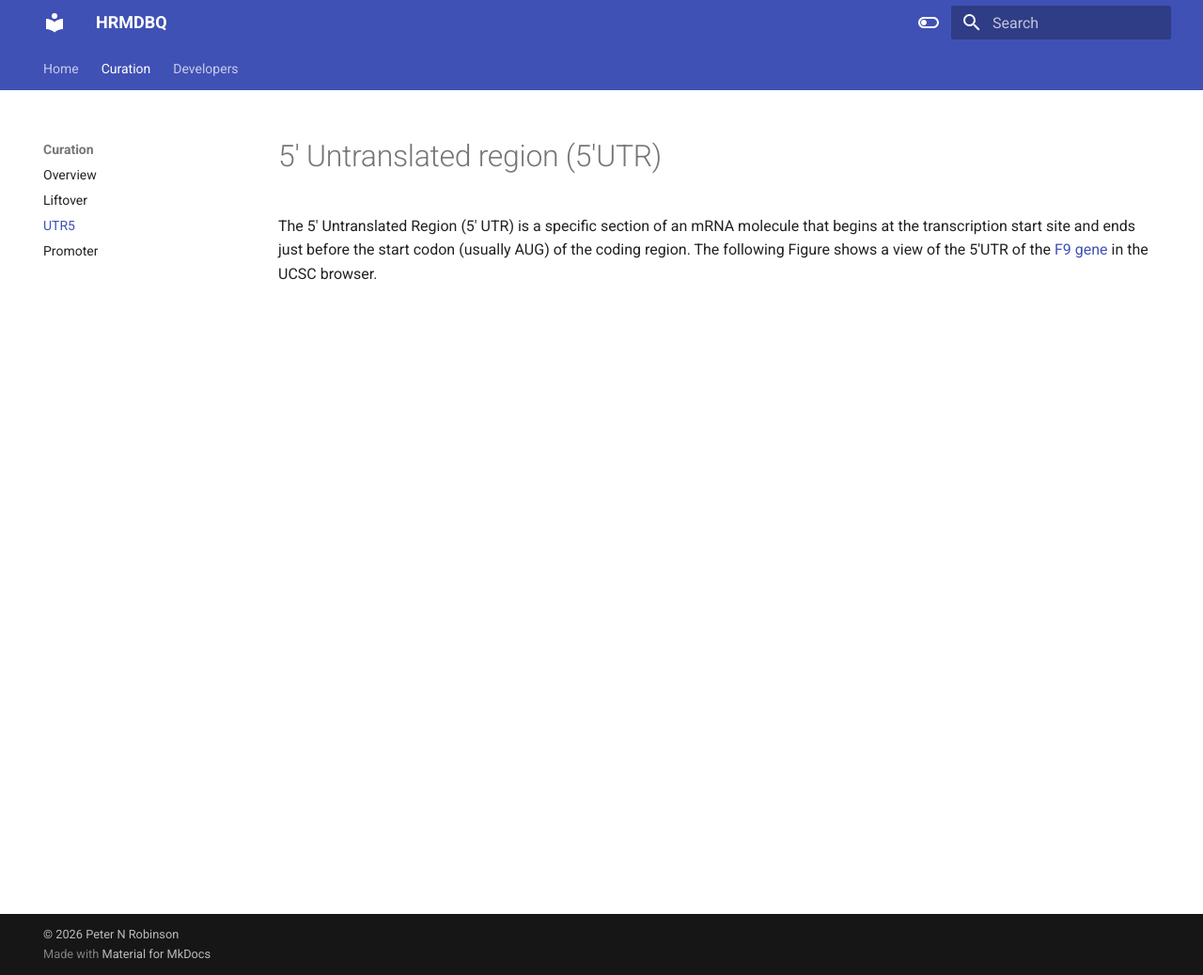
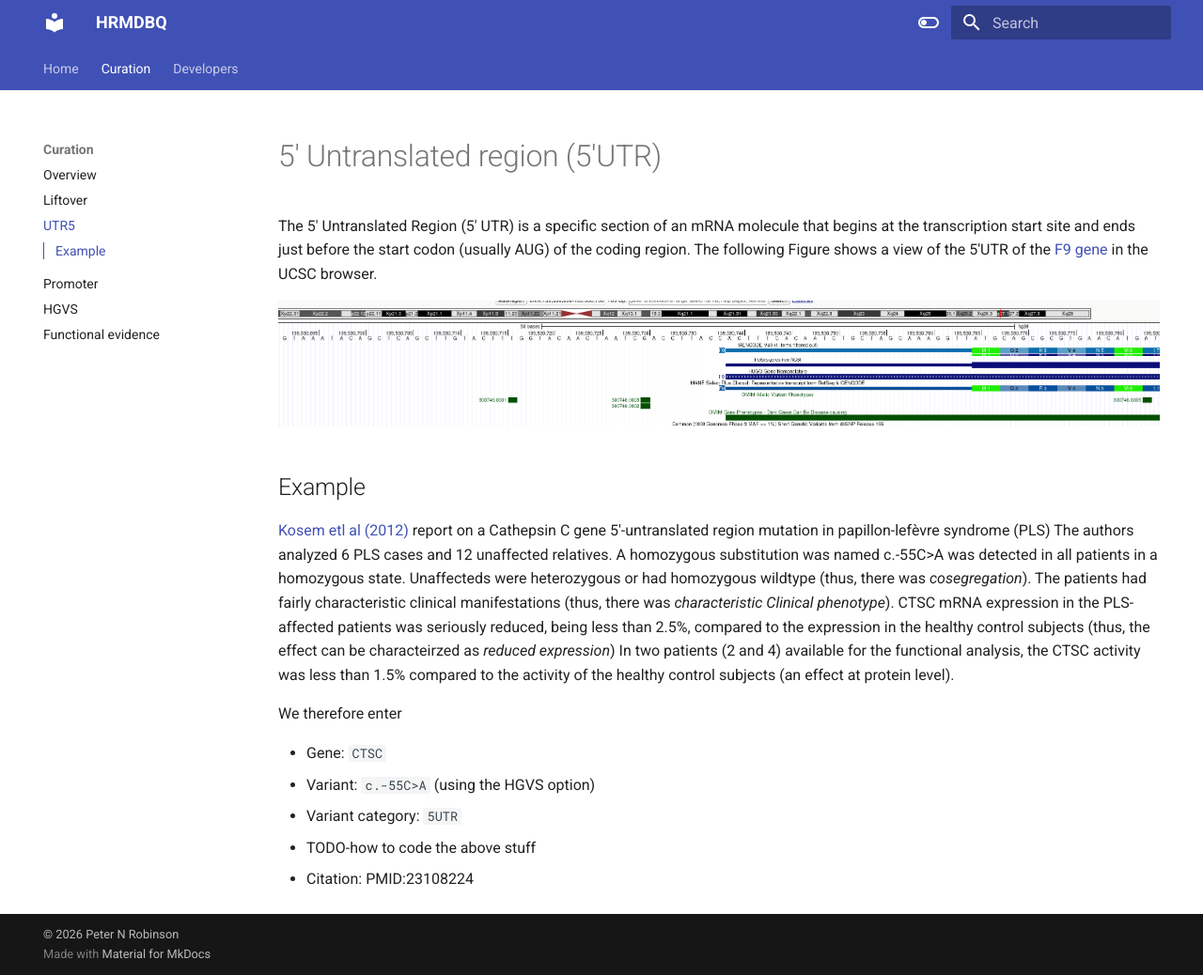
Before and after one commit to P2GX/hrmdbq, an MkDocs documentation site: the page built from docs/curation/utr5.md, in a window 1280 px wide and 1038 px high. Shown: the whole window at 94% size. Built offline with MkDocs 1.6.1 and Material for MkDocs 9.7.7, drawn with Linux system fonts in a browser that asks for light colours.

Commit message:
Documentation

```diff
--- a/docs/curation/utr5.md
+++ b/docs/curation/utr5.md
@@ -2,3 +2,22 @@
 
 The 5' Untranslated Region (5' UTR) is a specific section of an mRNA molecule that begins at the transcription start site and ends just before the start codon (usually AUG) of the coding region.
 The following Figure shows a view of the 5'UTR of the [F9 gene](https://genome.ucsc.edu/cgi-bin/hgTracks?db=hg38&lastVirtModeType=default&lastVirtModeExtraState=&virtModeType=default&virtMode=0&nonVirtPosition=&position=chrX%3A139530690%2D139530798&hgsid=3868014503_kqx3jqPHt5zUZ1ifszBPtJqEUoho) in the UCSC browser.
+
+![The 5' UTR Structure](../img/F9-promoter-5utr.png "Figure 1: Promoter and 5' Untranslated Region of the F9 gene")
+
+## Example
+
+[Kosem etl al (2012)](https://pubmed.ncbi.nlm.nih.gov/23108224/) report on a  Cathepsin C gene 5'-untranslated region mutation in papillon-lefèvre syndrome (PLS)
+The authors analyzed 6 PLS cases and 12 unaffected relatives.
+A homozygous substitution was named c.-55C>A was detected in all patients in a homozygous state. Unaffecteds were heterozygous or had homozygous wildtype (thus, there was *cosegregation*).
+The patients had fairly characteristic clinical manifestations (thus, there was *characteristic Clinical phenotype*).
+CTSC mRNA expression in the PLS-affected patients was seriously reduced, being less than 2.5%, compared to the expression in the healthy control subjects (thus, the effect can be characteirzed as *reduced expression*)
+In two patients (2 and 4) available for the functional analysis, the CTSC activity was less than 1.5% compared to the activity of the healthy control subjects (an effect at protein level).
+
+We therefore enter
+
+- Gene: `CTSC`
+- Variant: `c.-55C>A` (using the HGVS option)
+- Variant category: `5UTR`
+- TODO-how to code the above stuff
+- Citation: PMID:23108224
--- a/mkdocs.yml
+++ b/mkdocs.yml
@@ -51,6 +51,8 @@ nav:
   - Liftover: 'curation/liftover.md'
   - UTR5: 'curation/utr5.md'
   - Promoter: 'curation/promoter.md'
+  - HGVS: 'curation/hgvs.md'
+  - Functional evidence: 'curation/functional.md'
 - Developers: 'curation.md'
 
 
```
Also changed, not shown: docs/curation/functional.md (added, +29 -0 lines), docs/curation/hgvs.md (added, +26 -0 lines).
